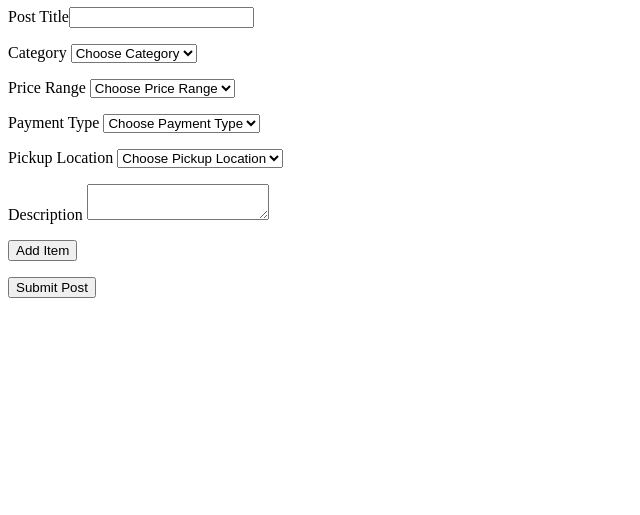
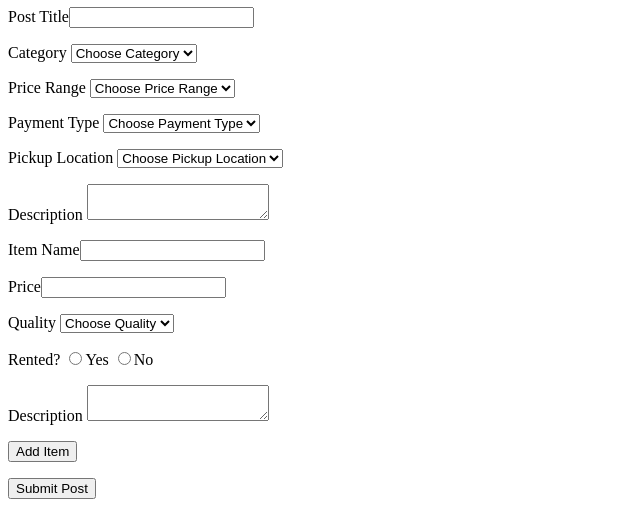
Before and after one commit to aludwig123/BlueMarket, a Flask app: template templates/makePost.html in a window 1280 px wide. Shown: the part 287-802 px from the top of the page, without its empty margins (0-640 px from the left). Before the commit the page ends 585 px from the top, so only its background shows below. Run offline with Flask 2, Linux system fonts and the light colour scheme; the template is opened without the code that fills it, so the values that code supplies are empty; some libraries are stand-ins or nearby versions.

Commit message:
add item button not working, but no error

```diff
--- a/templates/makePost.html
+++ b/templates/makePost.html
@@ -69,40 +69,46 @@
         <textarea id="description" name="description"></textarea>
     </label></p>
 
+    <div id='itemTemplate'>
+        <form class="item" id='item_1' method="post" action="/addItem/">
+            <p><label for="item">Item Name<input id="item" name="item"></label></p>
+            <p><label for="price">Price<input id="price" name="price"></label></p>
+            <p><label for="quality">Quality
+                <select id="quality" name="quality">
+                    <option value="">Choose Quality</option>
+                    <option value="new">New</option>
+                    <option value="like-new">Like New</option>
+                    <option value="gently-used">Gently Used</option>
+                    <option value="used">Used</option>
+                    <option value="heavily-used">Heavily Used</option>
+                    <option value="poor">Poor</option>
+                </select>
+            </label></p>
+            <p><label for="isRented">Rented?
+                <input type="radio" name="isRented" value="True">Yes</input>
+                <input type="radio" name="isRented" value="False">No</input>
+            </label>
+            </p>
+            <p><label for="description">Description
+                <textarea id="description" name="description"></textarea>
+            </label></p>
+    </div>
     <div id='items'></div>
-
     <p><input class='add-item-button' type="button" value="Add Item"></p>
     <p><input type="submit" value="Submit Post"></p>
 </form>
 
 <script>
+    var numItems = 1;
 $("#make-post-form").on('click', ".add-item-button", function(){
-    console.log("you clicked the button!")
-    var element = document.getElementById('items');
-    element.innerHTML = element.innerHTML +
-    '<form id="add-item-form" method="post" action="/addItem/">'+
-    '<p><label for="item">Item Name<input id="item" name="item"></label></p>'+
-    '<p><label for="price">Price<input id="price" name="price"></label></p>'+
-    '<p><label for="quality">Quality'+
-        '<select id="quality" name="quality">'+
-            '<option value="">Choose Quality</option>'+
-            '<option value="new">New</option>'+
-            '<option value="like-new">Like New</option>'+
-            '<option value="gently-used">Gently Used</option>'+
-            '<option value="used">Used</option>'+
-            '<option value="heavily-used">Heavily Used</option>'+
-            '<option value="poor">Poor</option>'+
-        '</select>'+
-    '</label></p>'+
-    '<p><label for="isRented">Rented?'+
-        '<input type="radio" name="isRented" value="True">Yes</input>'+
-        '<input type="radio" name="isRented" value="False">No</input>'+
-    '</label>'+
-    '</p>'+
-    '<p><label for="description">Description'+
-        '<textarea id="description" name="description"></textarea>'+
-    '</label></p>'
+    console.log("you clicked the button!");
+    // var element = document.getElementById('itemTemplate');
+    $("#itemTemplate").append($('#item_1').clone());
+    console.log("appended item");
+    $("#itemTemplate").find("#item_" + numItems).attr("id", "item_"+(numItems+1));
+    numItems++;
 });
+
 
 </script>
 
```
